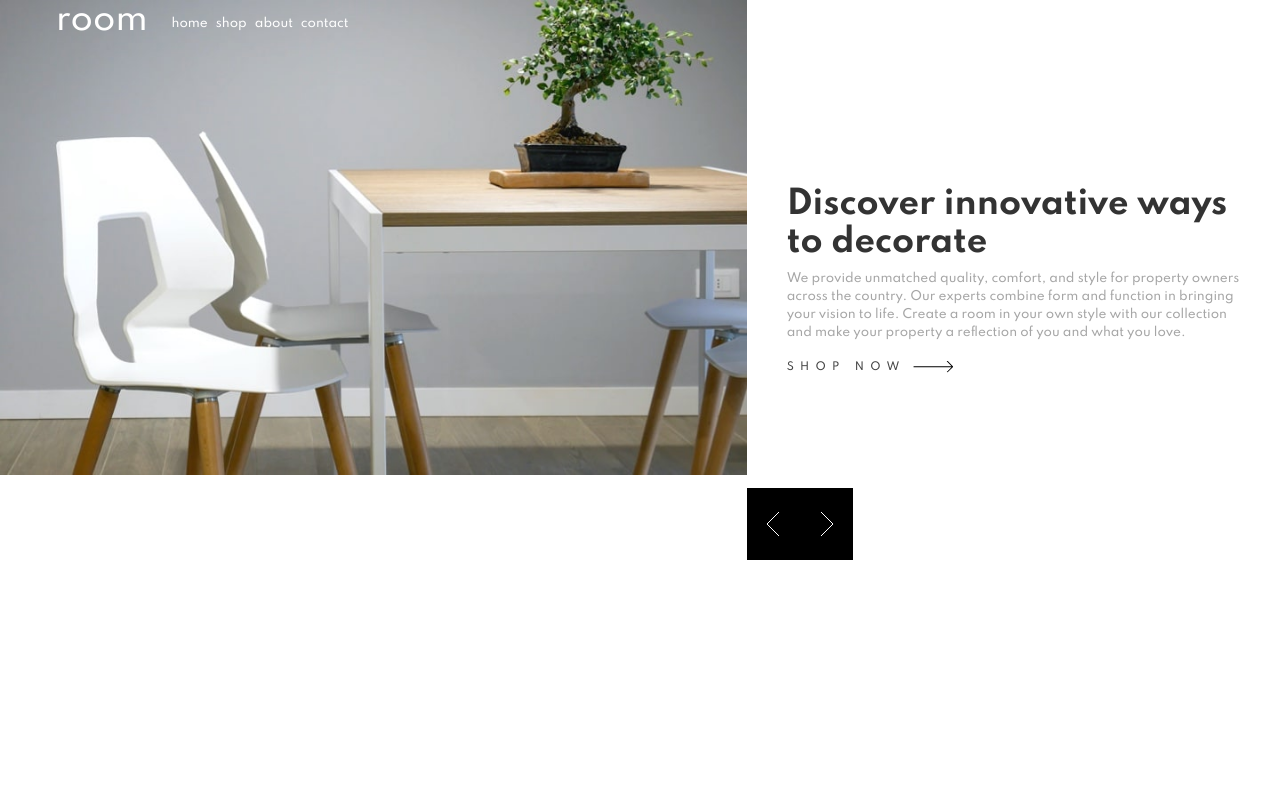
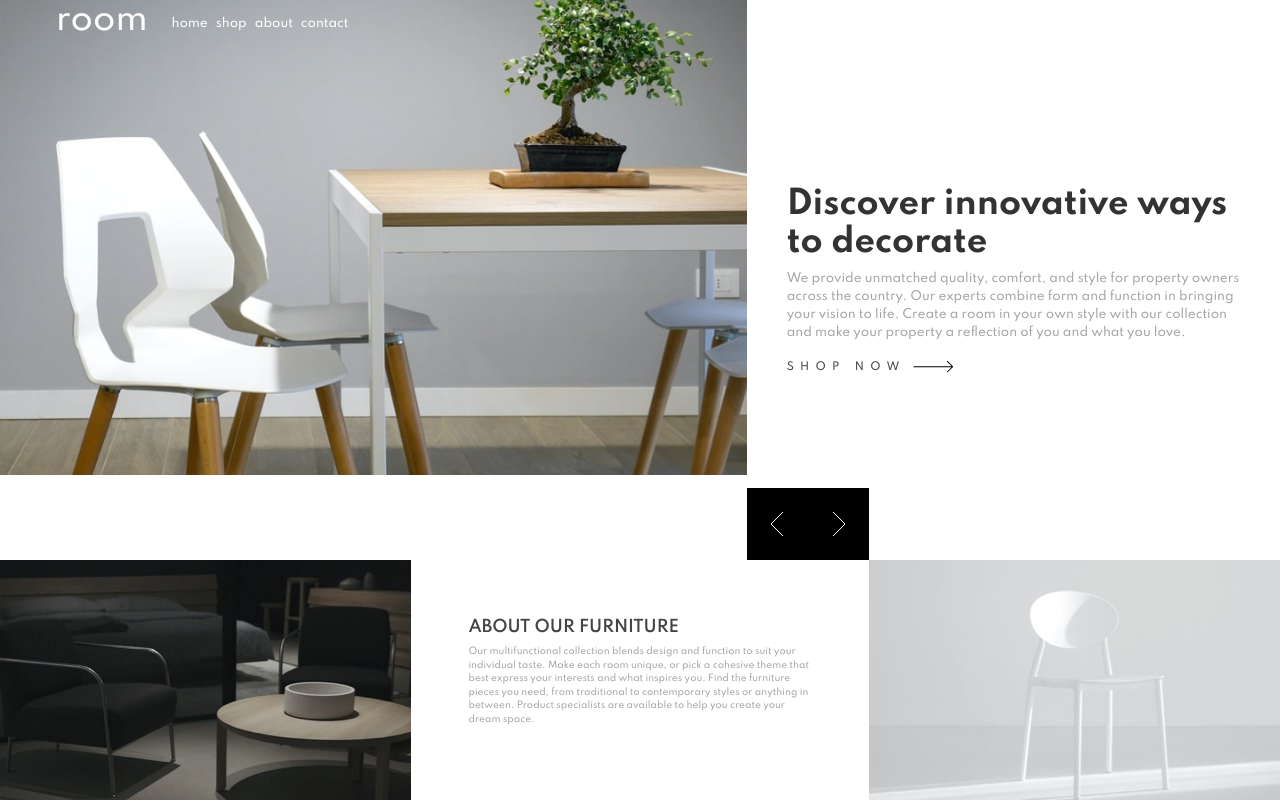
Before and after one commit to crutchbandicoot/room-website, a React (Create React App) app: page / in a window 1280 px wide. Built offline with nearby package versions, Linux system fonts and the light colour scheme.

Commit message:
created about us section, cleaned up code from app component

```diff
--- a/src/App.tsx
+++ b/src/App.tsx
@@ -1,5 +1,6 @@
 import React from "react";
 import "./App.scss";
+import AboutUs from "./components/AboutUs/AboutUs";
 
 import Hero from "./components/Hero/Hero";
 
@@ -11,31 +12,7 @@ function App() {
       <Hero/>
 
       {/* About section */}
-      {/* <div style={{paddingTop: "10rem"}} className="row g-0">
-        <div className="col-3">
-          <div className="img">
-            <div className="img--dark"></div>
-          </div>
-        </div>
-        <div style={{ position: "relative" }} className="col-5">
-          <div style={{ width: "70%" }} className="container abs-center">
-            <h5 className="sub-heading">About our furniture</h5>
-            <p className="text">
-              Our multifunctional collection blends design and function to suit
-              your individual taste. Make each room unique, or pick a cohesive
-              theme that best express your interests and what inspires you. Find
-              the furniture pieces you need, from traditional to contemporary
-              styles or anything in between. Product specialists are available
-              to help you create your dream space.
-            </p>
-          </div>
-        </div>
-        <div className="col-4">
-          <div className="img">
-            <div className="img--light"></div>
-          </div>
-        </div>
-      </div> */}
+       <AboutUs/>
     </div>
   );
 }
--- /dev/null
+++ b/src/components/AboutUs/AboutUs.scss
@@ -0,0 +1,11 @@
+.img {
+  height: 30vh;
+  &--dark {
+    height: inherit;
+    background-image: url("../../assets/img/image-about-dark.jpg");
+  }
+  &--light {
+    height: inherit;
+    background-image: url("../../assets/img/image-about-light.jpg");
+  }
+}
--- /dev/null
+++ b/src/components/AboutUs/AboutUs.tsx
@@ -0,0 +1,36 @@
+import React from "react";
+import "./AboutUs.scss";
+
+const AboutUs = () => {
+  return (
+    <div>
+      <div className="row">
+        <div className="col-4">
+          <div className="img">
+            <div className="img--dark"></div>
+          </div>
+        </div>
+        <div style={{ position: "relative" }} className="col-4">
+          <div style={{ width: "90%" }} className="container abs-center">
+            <h6 className="sub-heading">About our furniture</h6>
+            <p className="text">
+              Our multifunctional collection blends design and function to suit
+              your individual taste. Make each room unique, or pick a cohesive
+              theme that best express your interests and what inspires you. Find
+              the furniture pieces you need, from traditional to contemporary
+              styles or anything in between. Product specialists are available
+              to help you create your dream space.
+            </p>
+          </div>
+        </div>
+        <div className="col-4">
+          <div className="img">
+            <div className="img--light"></div>
+          </div>
+        </div>
+      </div>
+    </div>
+  );
+};
+
+export default AboutUs;
--- a/src/components/Button/Button.scss
+++ b/src/components/Button/Button.scss
@@ -3,7 +3,7 @@
 .slide-btn{
     position: relative;
     background-color: $black;
-    width: 3.33rem;
+    width: 3.83rem;
     height: 4.5rem;
     transition: all 500ms ease;
     cursor: pointer;
```
